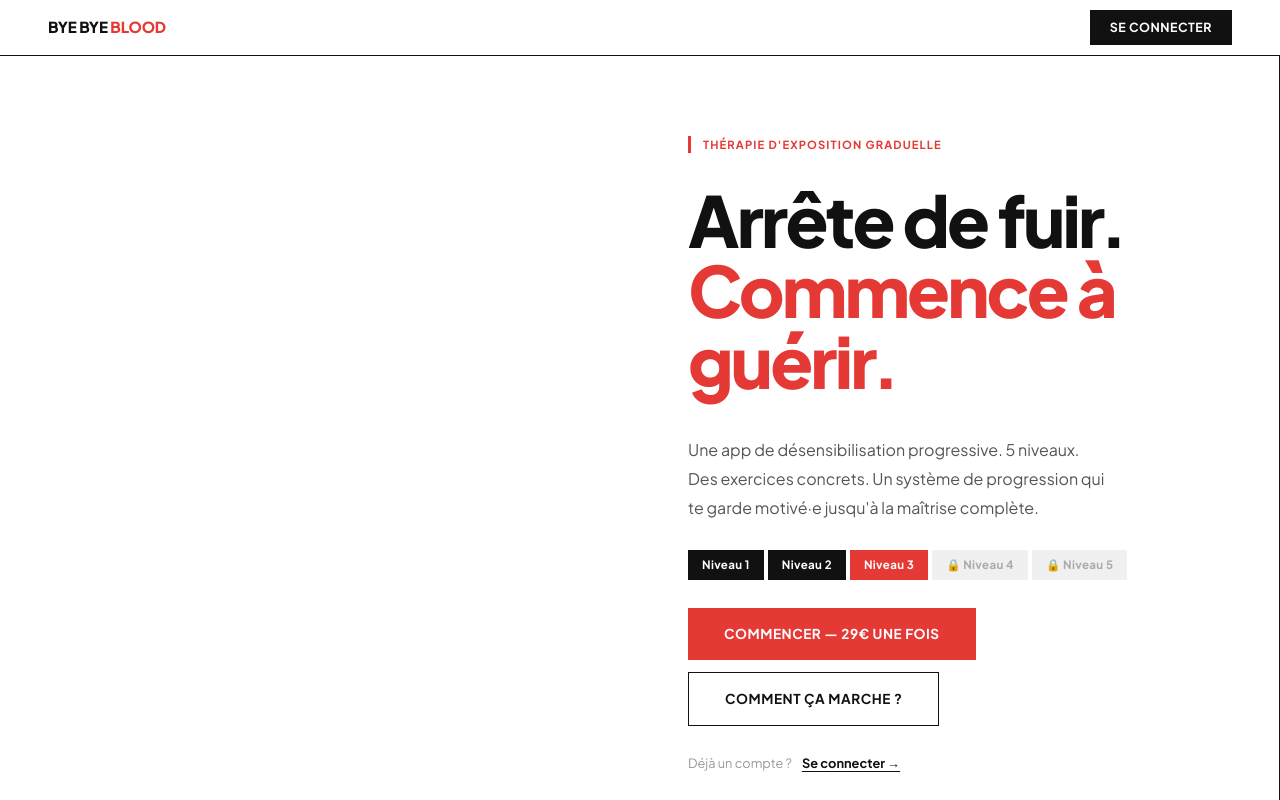
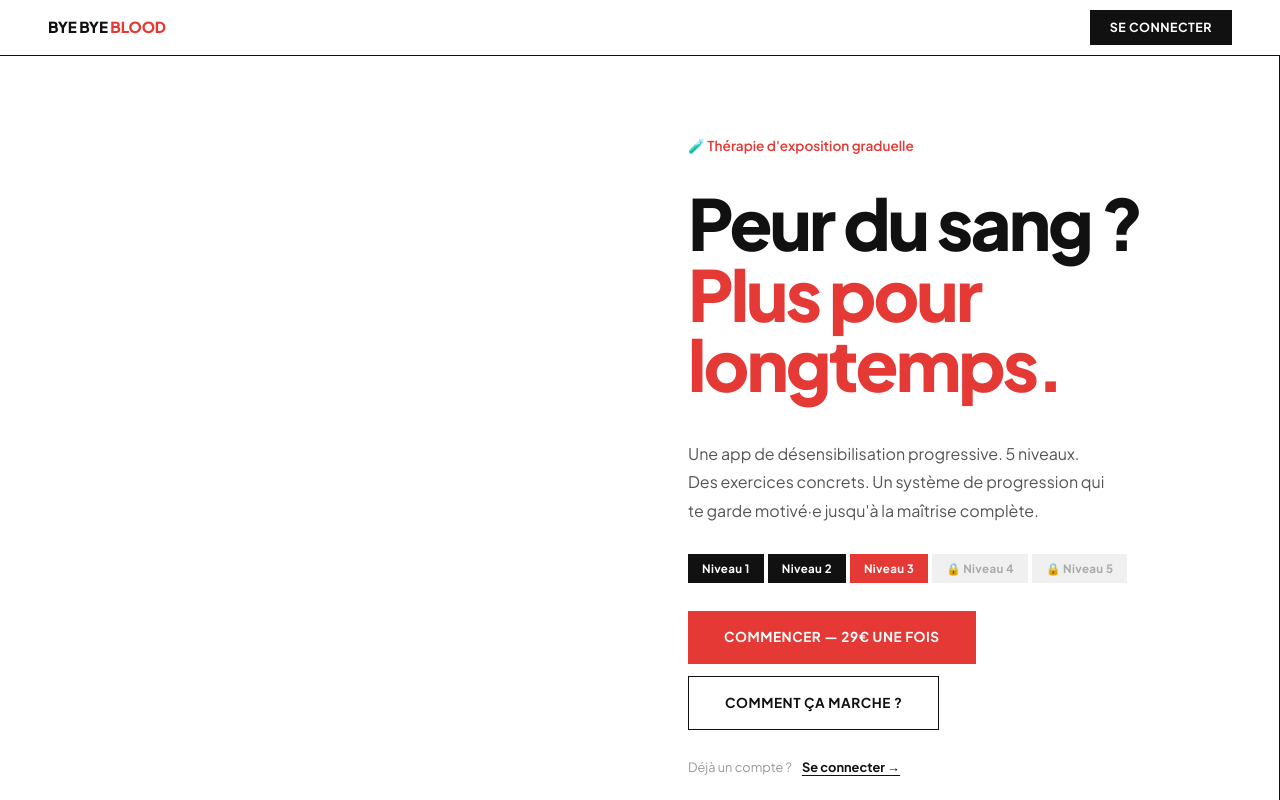
Before and after one commit to Paulrequin/byebyeblood.fr, a React (Vite) app: page / in a window 1280 px wide. Shown: the top 800 px of the page. Built offline with nearby package versions, Linux system fonts and the light colour scheme; no server answers.

Commit message:
feat: update landing page hero copy and badge style
- New tagline: "Peur du sang ? Plus pour longtemps."
- Replace bordered badge with emoji + text style (🧪)

Co-Authored-By: Claude Sonnet 4.6 <noreply@anthropic.com>

```diff
--- a/src/pages/Landing.module.css
+++ b/src/pages/Landing.module.css
@@ -73,14 +73,10 @@
   display: inline-flex;
   align-items: center;
   gap: 8px;
-  font-size: 0.7rem;
-  font-weight: 700;
-  letter-spacing: 0.1em;
-  text-transform: uppercase;
+  font-size: 0.85rem;
+  font-weight: 600;
   color: #E53935;
   margin-bottom: 32px;
-  border-left: 3px solid #E53935;
-  padding-left: 12px;
 }
 .badgeDot { display: none; }
 
--- a/src/pages/Landing.tsx
+++ b/src/pages/Landing.tsx
@@ -152,13 +152,12 @@ export default function Landing() {
         {/* Colonne gauche */}
         <div className={s.heroLeft}>
           <div className={s.heroBadge}>
-            <span className={s.badgeDot} />
-            Thérapie d'exposition graduelle
+            🧪 Thérapie d'exposition graduelle
           </div>
 
           <h1 className={s.heroTitle}>
-            Arrête de fuir.<br />
-            <span className={s.heroTitleRed}>Commence à guérir.</span>
+            Peur du sang ?<br />
+            <span className={s.heroTitleRed}>Plus pour longtemps.</span>
           </h1>
 
           <div className={s.heroDivider} aria-hidden="true" />
```
